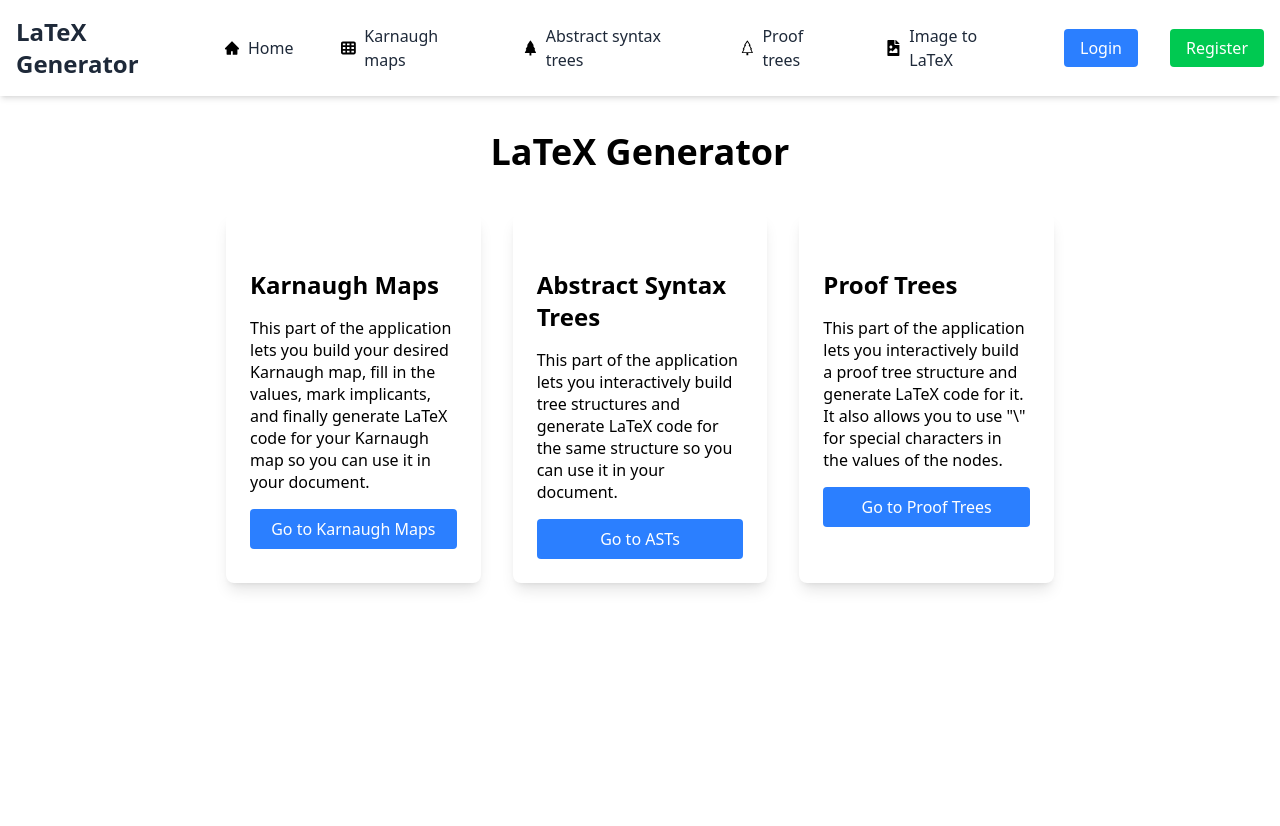
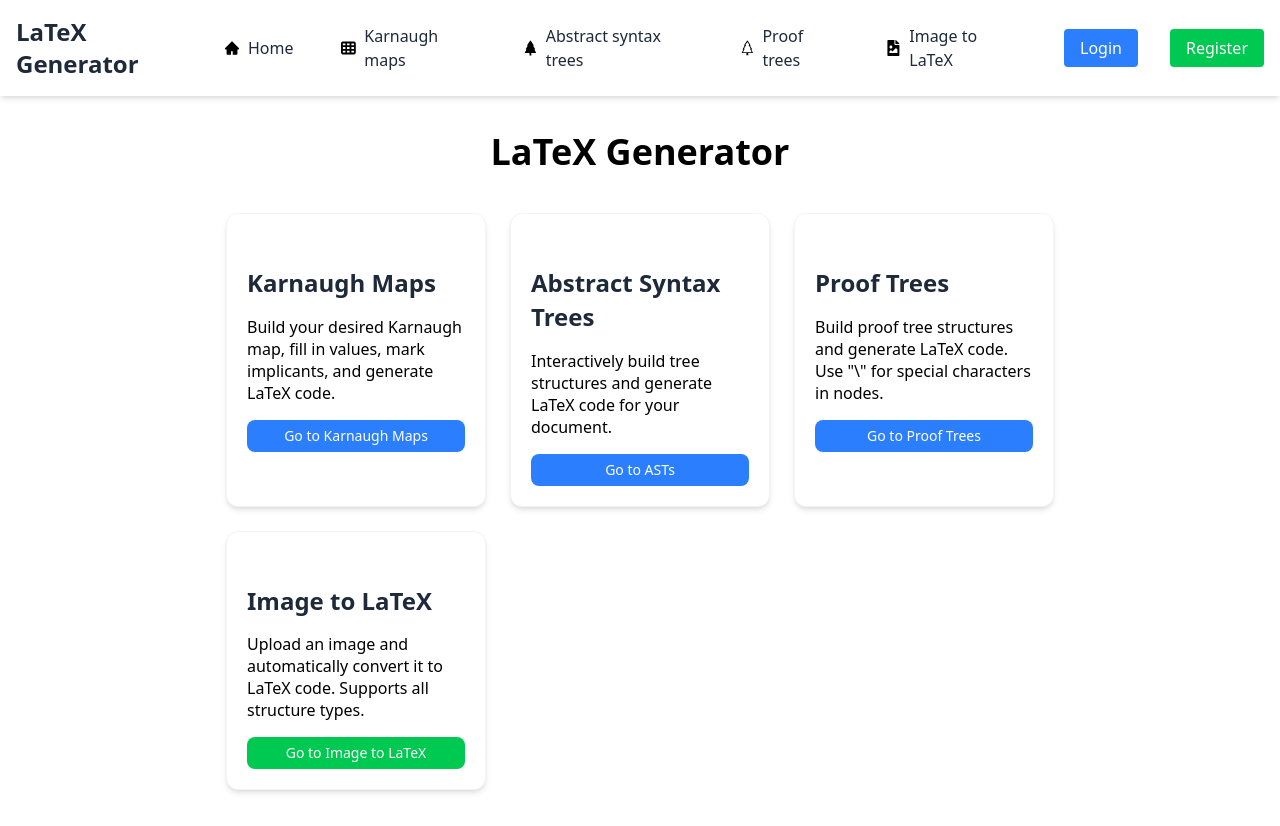
Before and after one commit to ero67/latex-code-generator, a React (Vite) app in the folder new-frontend/: page / in a window 1280 px wide. Before the commit the page ends 800 px from the top, so only its background shows below. Built offline with nearby package versions, Linux system fonts and the light colour scheme; no server answers.

Commit message:
enhacned analytics and home page cards

```diff
--- a/new-frontend/src/Pages/Analytics.jsx
+++ b/new-frontend/src/Pages/Analytics.jsx
@@ -33,6 +33,7 @@ function Analytics() {
   const [error, setError] = useState("");
   const [timeRange, setTimeRange] = useState(7); // days
   const [eventDetails, setEventDetails] = useState([]);
+  const [pages, setPages] = useState([]);
 
   useEffect(() => {
     async function fetchAnalytics() {
@@ -182,6 +183,27 @@ function Analytics() {
         );
         const statsData = await statsRes.json();
         setStats(statsData);
+
+        // Pages - fetch frequently visited pages
+        try {
+          const pagesRes = await fetch(
+            `${BASE_URL}/pages?startAt=${daysAgo}&endAt=${now}&unit=${unit}&timezone=${timezone}`,
+            { headers }
+          );
+          if (pagesRes.ok) {
+            const pagesData = await pagesRes.json();
+            // Format pages data for bar chart
+            const formattedPages = (pagesData.pages || pagesData || []).map((page) => ({
+              name: page.x || page.url || page.pathname || 'Unknown',
+              views: page.y || page.pageviews || page.views || 0,
+              visitors: page.visitors || 0,
+            })).sort((a, b) => b.views - a.views).slice(0, 10);
+            setPages(formattedPages);
+          }
+        } catch (err) {
+          console.warn("Error fetching pages:", err);
+          setPages([]);
+        }
 
         setLoading(false);
       } catch (err) {
@@ -394,10 +416,10 @@ function Analytics() {
                       <Pie
                         data={topEvents.slice(0, 8)}
                         cx="50%"
-                        cy="50%"
+                        cy="45%"
                         labelLine={false}
-                        label={({ name, percent }) => `${name.substring(0, 15)}${name.length > 15 ? '...' : ''} (${(percent * 100).toFixed(0)}%)`}
-                        outerRadius={80}
+                        label={false}
+                        outerRadius={100}
                         fill="#8884d8"
                         dataKey="count"
                       >
@@ -405,7 +427,39 @@ function Analytics() {
                           <Cell key={`cell-${index}`} fill={COLORS[index % COLORS.length]} />
                         ))}
                       </Pie>
-                      <Tooltip />
+                      <Tooltip
+                        contentStyle={{
+                          backgroundColor: '#fff',
+                          border: '1px solid #e5e7eb',
+                          borderRadius: '6px',
+                          boxShadow: '0 2px 4px rgba(0,0,0,0.1)',
+                          padding: '6px 10px',
+                          fontSize: '12px'
+                        }}
+                        itemStyle={{
+                          padding: '2px 0',
+                          fontSize: '12px'
+                        }}
+                        labelStyle={{
+                          fontSize: '11px',
+                          marginBottom: '4px',
+                          fontWeight: '600'
+                        }}
+                        formatter={(value, name, props) => [
+                          `${value} occurrences`,
+                          props.payload.name
+                        ]}
+                      />
+                      <Legend
+                        verticalAlign="bottom"
+                        height={36}
+                        formatter={(value, entry) => (
+                          <span style={{ color: entry.color, fontSize: '12px' }}>
+                            {value.length > 20 ? `${value.substring(0, 20)}...` : value}
+                          </span>
+                        )}
+                        wrapperStyle={{ paddingTop: '20px' }}
+                      />
                     </PieChart>
                   </ResponsiveContainer>
                 </div>
--- a/new-frontend/src/Pages/Home.jsx
+++ b/new-frontend/src/Pages/Home.jsx
@@ -1,49 +1,70 @@
 import { Link } from "react-router-dom";
+import { useAuth } from "../context/AuthContext";
 
 const Home = () => {
+  const { user } = useAuth();
+
   return (
     <div className="flex flex-col items-center p-4">
       <h1 className="text-4xl font-bold mb-8">LaTeX Generator</h1>
-      <div className="grid grid-cols-1 md:grid-cols-2 lg:grid-cols-3 gap-8 w-full max-w-6xl">
-        <div className="bg-white shadow-lg rounded-lg p-6">
-          <h2 className="text-2xl font-semibold mb-4">Karnaugh Maps</h2>
-          <p className="mb-4">
-            This part of the application lets you build your desired Karnaugh
-            map, fill in the values, mark implicants, and finally generate LaTeX
-            code for your Karnaugh map so you can use it in your document.
+      <div className="grid grid-cols-1 md:grid-cols-2 lg:grid-cols-3 gap-6 w-full max-w-6xl">
+        <div className="bg-white shadow-md hover:shadow-lg rounded-xl border border-gray-100 p-5 transition-shadow duration-200">
+          <h2 className="text-xl font-semibold mb-3 text-gray-800">Karnaugh Maps</h2>
+          <p className="text-sm text-gray-600 mb-4 leading-relaxed">
+            Build your desired Karnaugh map, fill in values, mark implicants, and generate LaTeX code.
           </p>
           <Link to="/karnaugh-maps">
-            <button className="bg-blue-500 hover:bg-blue-600 text-white py-2 px-4 rounded w-full">
+            <button className="bg-blue-500 hover:bg-blue-600 text-white py-1.5 px-4 rounded-lg w-full text-sm font-medium transition-colors">
               Go to Karnaugh Maps
             </button>
           </Link>
         </div>
-        <div className="bg-white shadow-lg rounded-lg p-6">
-          <h2 className="text-2xl font-semibold mb-4">Abstract Syntax Trees</h2>
-          <p className="mb-4">
-            This part of the application lets you interactively build tree
-            structures and generate LaTeX code for the same structure so you can
-            use it in your document.
+        <div className="bg-white shadow-md hover:shadow-lg rounded-xl border border-gray-100 p-5 transition-shadow duration-200">
+          <h2 className="text-xl font-semibold mb-3 text-gray-800">Abstract Syntax Trees</h2>
+          <p className="text-sm text-gray-600 mb-4 leading-relaxed">
+            Interactively build tree structures and generate LaTeX code for your document.
           </p>
           <Link to="/ast">
-            <button className="bg-blue-500 hover:bg-blue-600 text-white py-2 px-4 rounded w-full">
+            <button className="bg-blue-500 hover:bg-blue-600 text-white py-1.5 px-4 rounded-lg w-full text-sm font-medium transition-colors">
               Go to ASTs
             </button>
           </Link>
         </div>
-        <div className="bg-white shadow-lg rounded-lg p-6">
-          <h2 className="text-2xl font-semibold mb-4">Proof Trees</h2>
-          <p className="mb-4">
-            This part of the application lets you interactively build a proof
-            tree structure and generate LaTeX code for it. It also allows you to
-            use "\" for special characters in the values of the nodes.
+        <div className="bg-white shadow-md hover:shadow-lg rounded-xl border border-gray-100 p-5 transition-shadow duration-200">
+          <h2 className="text-xl font-semibold mb-3 text-gray-800">Proof Trees</h2>
+          <p className="text-sm text-gray-600 mb-4 leading-relaxed">
+            Build proof tree structures and generate LaTeX code. Use "\" for special characters in nodes.
           </p>
           <Link to="/proof-trees">
-            <button className="bg-blue-500 hover:bg-blue-600 text-white py-2 px-4 rounded w-full">
+            <button className="bg-blue-500 hover:bg-blue-600 text-white py-1.5 px-4 rounded-lg w-full text-sm font-medium transition-colors">
               Go to Proof Trees
             </button>
           </Link>
         </div>
+        <div className="bg-white shadow-md hover:shadow-lg rounded-xl border border-gray-100 p-5 transition-shadow duration-200">
+          <h2 className="text-xl font-semibold mb-3 text-gray-800">Image to LaTeX</h2>
+          <p className="text-sm text-gray-600 mb-4 leading-relaxed">
+            Upload an image and automatically convert it to LaTeX code. Supports all structure types.
+          </p>
+          <Link to="/image-to-latex">
+            <button className="bg-green-500 hover:bg-green-600 text-white py-1.5 px-4 rounded-lg w-full text-sm font-medium transition-colors">
+              Go to Image to LaTeX
+            </button>
+          </Link>
+        </div>
+        {user && user.isAdmin && (
+          <div className="bg-white shadow-md hover:shadow-lg rounded-xl border border-gray-100 p-5 transition-shadow duration-200">
+            <h2 className="text-xl font-semibold mb-3 text-gray-800">Analytics</h2>
+            <p className="text-sm text-gray-600 mb-4 leading-relaxed">
+              View detailed analytics and metrics. Track pageviews, events, and user behavior with comprehensive charts.
+            </p>
+            <Link to="/analytics">
+              <button className="bg-purple-500 hover:bg-purple-600 text-white py-1.5 px-4 rounded-lg w-full text-sm font-medium transition-colors">
+                Go to Analytics
+              </button>
+            </Link>
+          </div>
+        )}
       </div>
     </div>
   );
```
